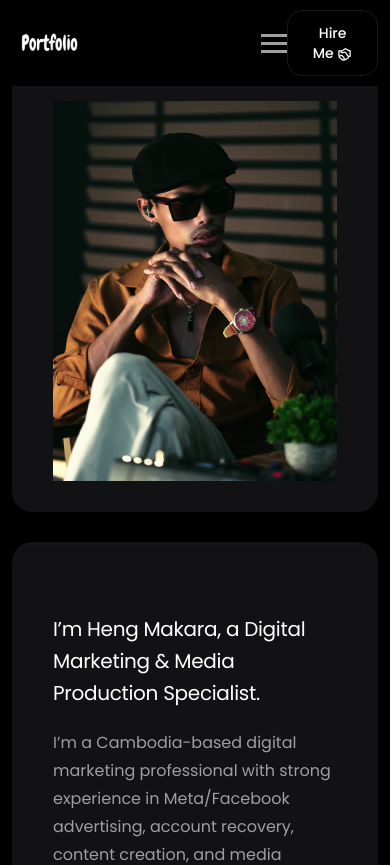
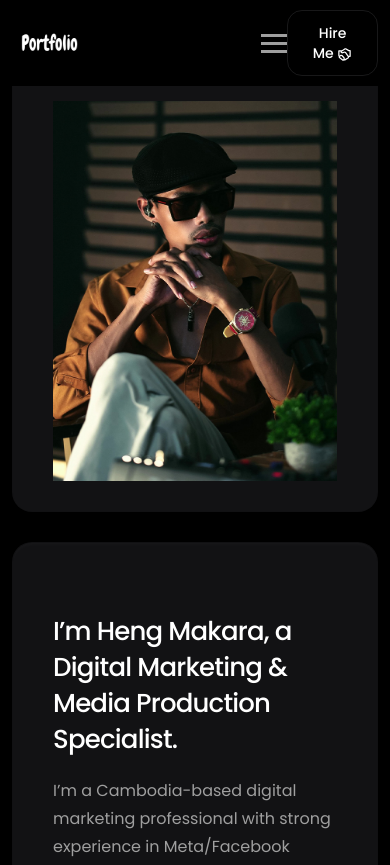
Before and after one commit to makarouy/hengmakara.com, a Next.js app: page /about in a window 390 px wide. Shown: the top 865 px of the page. Built offline with nearby package versions, Linux system fonts and the light colour scheme.

Commit message:
Match About page heading size to Home page heading (36px desktop, 26px mobile)

```diff
--- a/src/assets/css/responsive.css
+++ b/src/assets/css/responsive.css
@@ -42,8 +42,8 @@ Version      : 1.0
     }
 
     .about-content-part h2 {
-        font-size: 40px;
-        line-height: 54px;
+        font-size: 30px;
+        line-height: 40px;
     }
 
     .main-hero-area {
@@ -204,11 +204,11 @@ Version      : 1.0
 
 
     .about-content-part h2 {
-        font-size: 20px;
-        line-height: 32px;
+        font-size: 26px;
+        line-height: 36px;
         margin-bottom: 20px;
         margin-top: 30px;
-        letter-spacing: -0.3px;
+        letter-spacing: -0.8px;
     }
 
     .section-title h2 {
--- a/src/assets/css/style.css
+++ b/src/assets/css/style.css
@@ -1347,10 +1347,10 @@ body.light-mode .social-style-one a:nth-child(4) { background: #e4405f; }
 }
 
 .about-content-part h2 {
-    font-size: 40px;
-    line-height: 50px;
+    font-size: 36px;
+    line-height: 46px;
     margin-bottom: 20px;
-    font-weight: 400;
+    font-weight: 500;
 }
 
 
```
